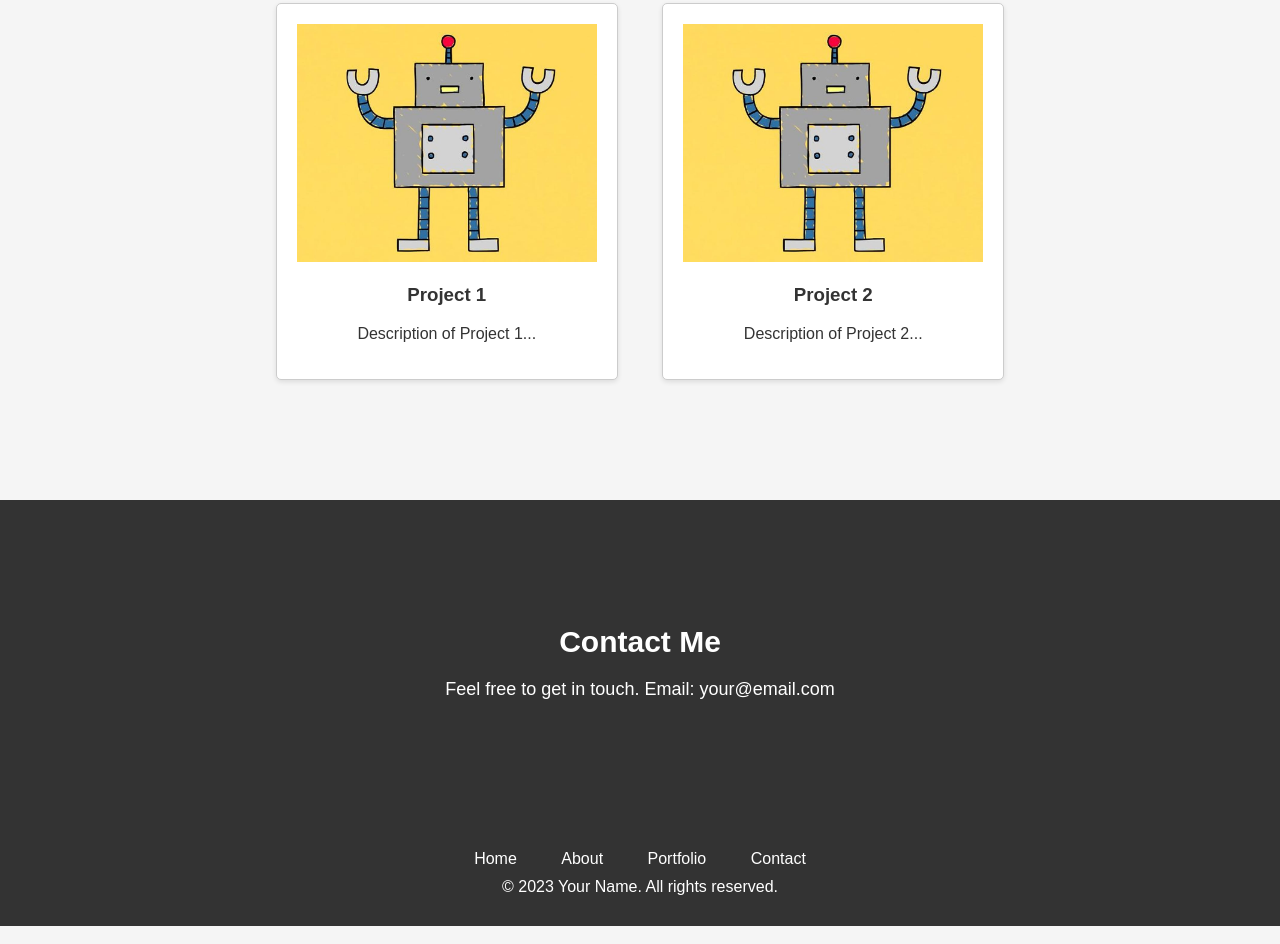
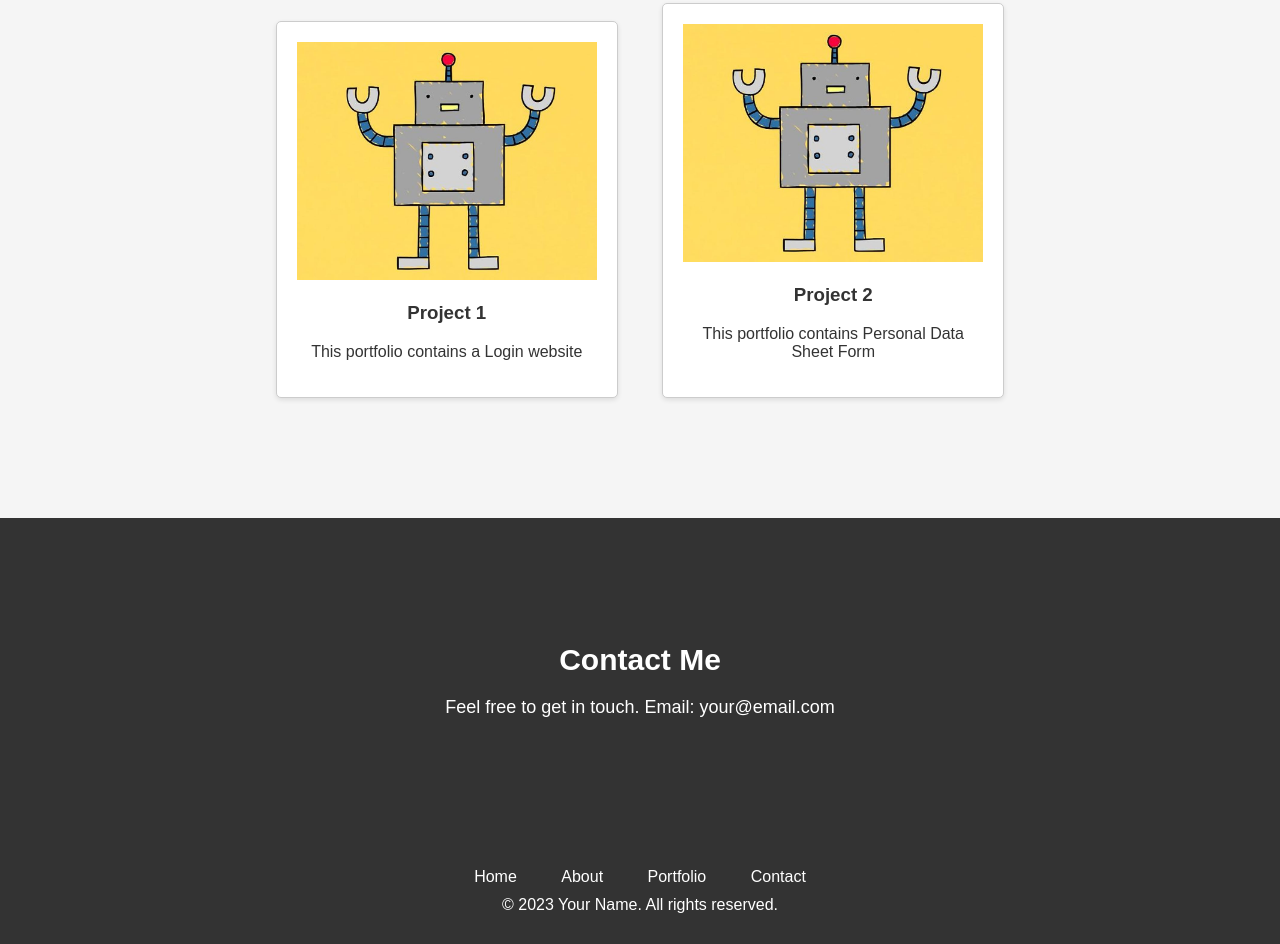
Before and after one commit to BryzMcln/jbm-portfolio, a plain HTML site: page index.html in a window 1280 px wide. Shown: the part 913-1857 px from the top of the page. Drawn offline with Linux system fonts and the light colour scheme.

Commit message:
modify project description

```diff
--- a/index.html
+++ b/index.html
@@ -36,12 +36,12 @@
         <div class="portfolio-item">
             <img src="img/img1.jpg" alt="Project 1">
             <h3>Project 1</h3>
-            <p>Description of Project 1...</p>
+            <p>This portfolio contains a Login website </p>
         </div>
         <div class="portfolio-item">
             <img src="img/img1.jpg" alt="Project 2">
             <h3>Project 2</h3>
-            <p>Description of Project 2...</p>
+            <p>This portfolio contains Personal Data Sheet Form</p>
         </div>
         <!-- Add more portfolio items as needed -->
     </section>
```
